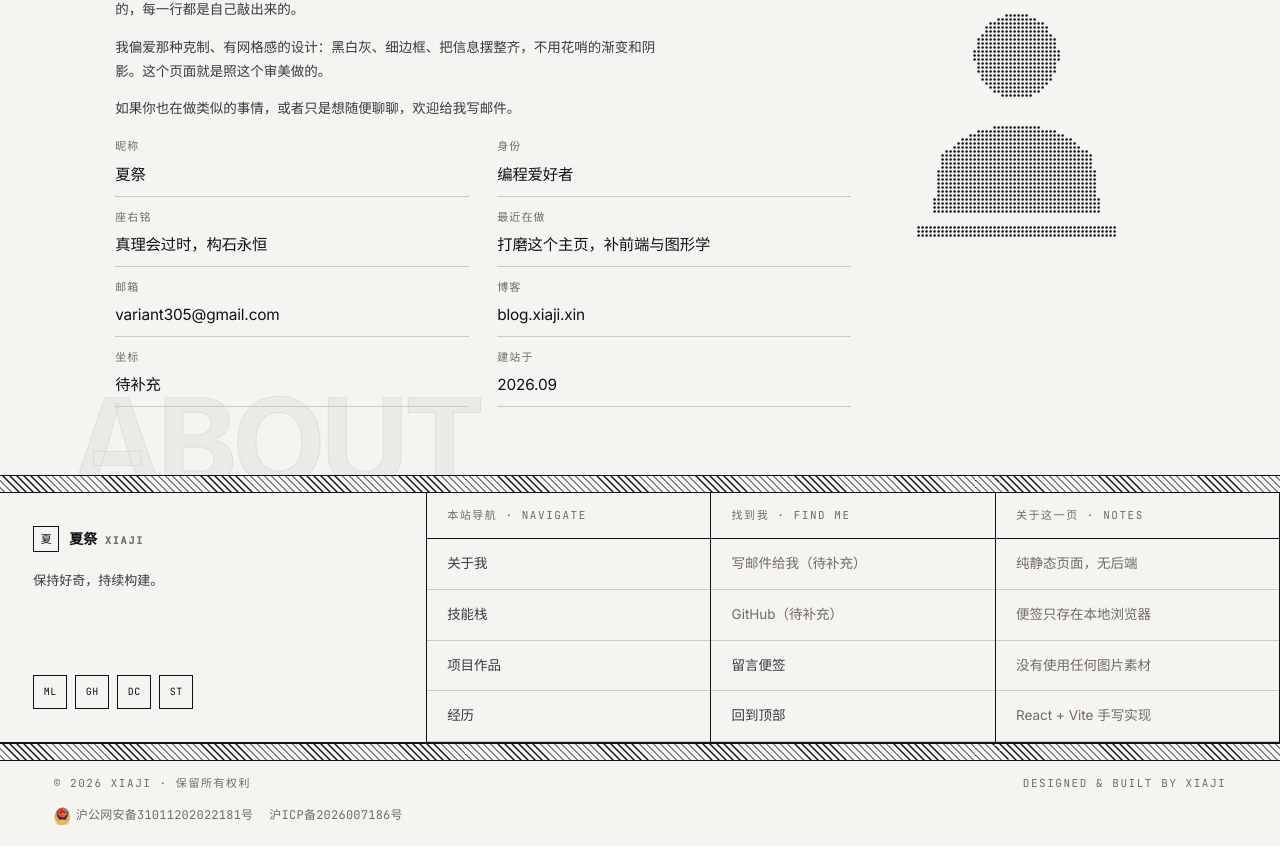
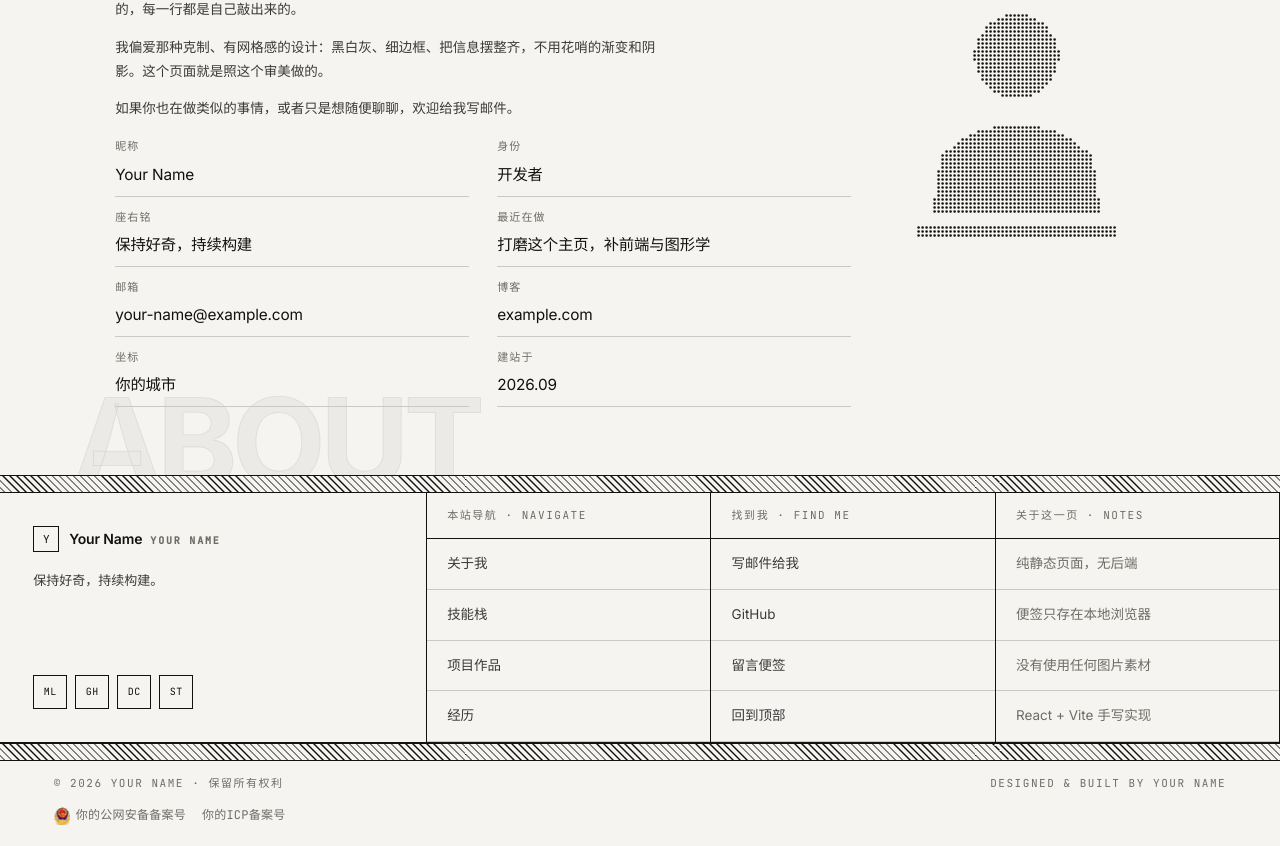
Before and after one commit to Xiaji-yu/xiaji-home, a React (Vite) app: page / in a window 1280 px wide. Shown: the part 1027-1873 px from the top of the page. Built offline with nearby package versions, Linux system fonts and the light colour scheme.

Commit message:
chore(site): 脱敏 site.js，仓库只保留模板占位内容
- 姓名 / 邮箱 / GitHub / 博客 / 标题 / 页脚版权恢复为 Your Name 等占位值
- ICP 与公网安备恢复为占位值
- 保留 9a857cb 新增的 meta 配置块（分享卡片 / manifest 单一数据源）

```diff
--- a/src/data/site.js
+++ b/src/data/site.js
@@ -5,10 +5,10 @@
 
 export const site = {
   /* ---- 基本信息（改这里最省事） ---- */
-  name: '夏祭',
-  nameEn: 'XIAJI',
-  email: 'variant305@gmail.com',
-  github: 'https://github.com/Xiaji-yu', // ← 换成你的 GitHub 主页
+  name: 'Your Name',
+  nameEn: 'YOUR NAME',
+  email: 'your-name@example.com',
+  github: 'https://github.com/your-name', // ← 换成你的 GitHub 主页
 
   /* ---- 分享卡片 / SEO 元信息 ----
      这些值会被注入 index.html 的 <title> / og:title / og:description / og:image
@@ -16,17 +16,17 @@ export const site = {
      分享到 QQ / 微信的卡片标题、描述、封面图都在这里改，不用动 index.html。
      og:image 必须是绝对地址，QQ / 微信不认相对路径。 */
   meta: {
-    title: '夏祭 · 个人主页',
+    title: 'Your Name · 个人主页',
     description: '黑白点阵风格的个人主页 —— 首屏那座山是浏览器现场算出来的。',
-    ogImage: 'https://xiaji.xin/og-cover.png',
+    ogImage: 'https://example.com/og-cover.png',
     twitterCard: 'summary_large_image',
   },
 
   /* ---- 首页大标题：两行英文，参考图就是这么排的 ---- */
-  heroTitle: ['Truth Fades.', 'Stone Remains.'],
+  heroTitle: ['Hello.', "I'm Your Name."],
 
   /* ---- 大标题下面的副标题 ---- */
-  heroSub: '真理会过时，构石永恒。所有此刻看起来板上钉钉的结论，迟早都会', // ← 你 VPS 上这句在截图里被截断了，补全一下
+  heroSub: '保持好奇，持续构建。用一两句话介绍你自己：你在意什么、在做什么、相信什么。',
 
   /* ---- 首屏两颗按钮 ---- */
   heroCta: [
@@ -42,22 +42,22 @@ export const site = {
 
   /* ---- 关于我 ---- */
   about: {
-    lead: '我是夏祭，一个编程爱好者。比起「学会某个框架」，我更在意能不能把脑子里的东西真的做出来，并且做得干净、做得耐用。', // ← 截图里这句话被截断了，后半句是按模板原文推断的，确认一下
+    lead: '我是 Your Name，一名开发者。比起「学会某个框架」，我更在意能不能把脑子里的东西真的做出来，并且做得干净、做得耐用。',
     paragraphs: [
       '开始写代码的时间其实不算长，所以这一页上暂时没有什么拿得出手的战绩 —— 但它是真的，每一行都是自己敲出来的。',
       '我偏爱那种克制、有网格感的设计：黑白灰、细边框、把信息摆整齐，不用花哨的渐变和阴影。这个页面就是照这个审美做的。',
       '如果你也在做类似的事情，或者只是想随便聊聊，欢迎给我写邮件。',
     ],
     facts: [
-      ['昵称', '夏祭'],
-      ['身份', '编程爱好者'],
-      ['座右铭', '真理会过时，构石永恒'],
+      ['昵称', 'Your Name'],
+      ['身份', '开发者'],
+      ['座右铭', '保持好奇，持续构建'],
       ['最近在做', '打磨这个主页，补前端与图形学'],
-      ['邮箱', 'variant305@gmail.com'],
-      ['博客', 'https://blog.xiaji.xin'],
+      ['邮箱', 'your-name@example.com'],
+      ['博客', 'https://example.com'],
       /* 下面两格显示在信息区右下角（像身份证的"签发机关 / 有效期限"那一对），
          换成你自己的就行 */
-      ['坐标', '待补充'],
+      ['坐标', '你的城市'],
       ['建站于', '2026.09'],
     ],
   },
@@ -133,14 +133,14 @@ export const site = {
     channels: [
       {
         label: 'Email',
-        value: '待补充',
-        href: '',
+        value: 'your-name@example.com',
+        href: 'mailto:your-name@example.com',
         note: '推荐',
       },
       {
         label: 'GitHub',
-        value: '待补充',
-        href: '',
+        value: 'github.com/your-name',
+        href: 'https://github.com/your-name',
         note: '代码都在这里',
       },
       {
@@ -163,21 +163,21 @@ export const site = {
   /* ---- 页脚 ---- */
   footer: {
     tagline: '保持好奇，持续构建。',
-    copyright: '© 2026 xiaji · 保留所有权利',
-    credit: 'Designed & Built by xiaji',
+    copyright: '© 2026 Your Name · 保留所有权利',
+    credit: 'Designed & Built by Your Name',
     /* ---- 备案号：工信部 ICP + 公安网安备（图标见 src/assets/beian-icon.png）---- */
     beian: {
       icpLabel: 'ICP备案',
-      icpNumber: '沪ICP备2026007186号',
+      icpNumber: '你的ICP备案号',
       icpUrl: 'https://beian.miit.gov.cn/',
       gaLabel: '公网安备',
-      gaNumber: '沪公网安备31011202022181号',
+      gaNumber: '你的公网安备备案号',
       gaUrl: 'http://www.beian.gov.cn/',
     },
     /* 页脚左下角的四个小方块。href 留空就是不可点击的占位 */
     socials: [
-      { code: 'ML', title: '写邮件（待补充）', href: '' },
-      { code: 'GH', title: 'GitHub（待补充）', href: '' },
+      { code: 'ML', title: '写邮件', href: 'mailto:your-name@example.com' },
+      { code: 'GH', title: 'GitHub', href: 'https://github.com/your-name' },
       { code: 'DC', title: 'Discord（待补充）', href: '' },
       { code: 'ST', title: 'Steam（待补充）', href: '' },
     ],
@@ -196,8 +196,8 @@ export const site = {
         head: '找到我',
         headEn: 'Find Me',
         links: [
-          { label: '写邮件给我（待补充）', href: '' },
-          { label: 'GitHub（待补充）', href: '' },
+          { label: '写邮件给我', href: 'mailto:your-name@example.com' },
+          { label: 'GitHub', href: 'https://github.com/your-name' },
           { label: '留言便签', href: '#notes' },
           { label: '回到顶部', href: '#top' },
         ],
```
